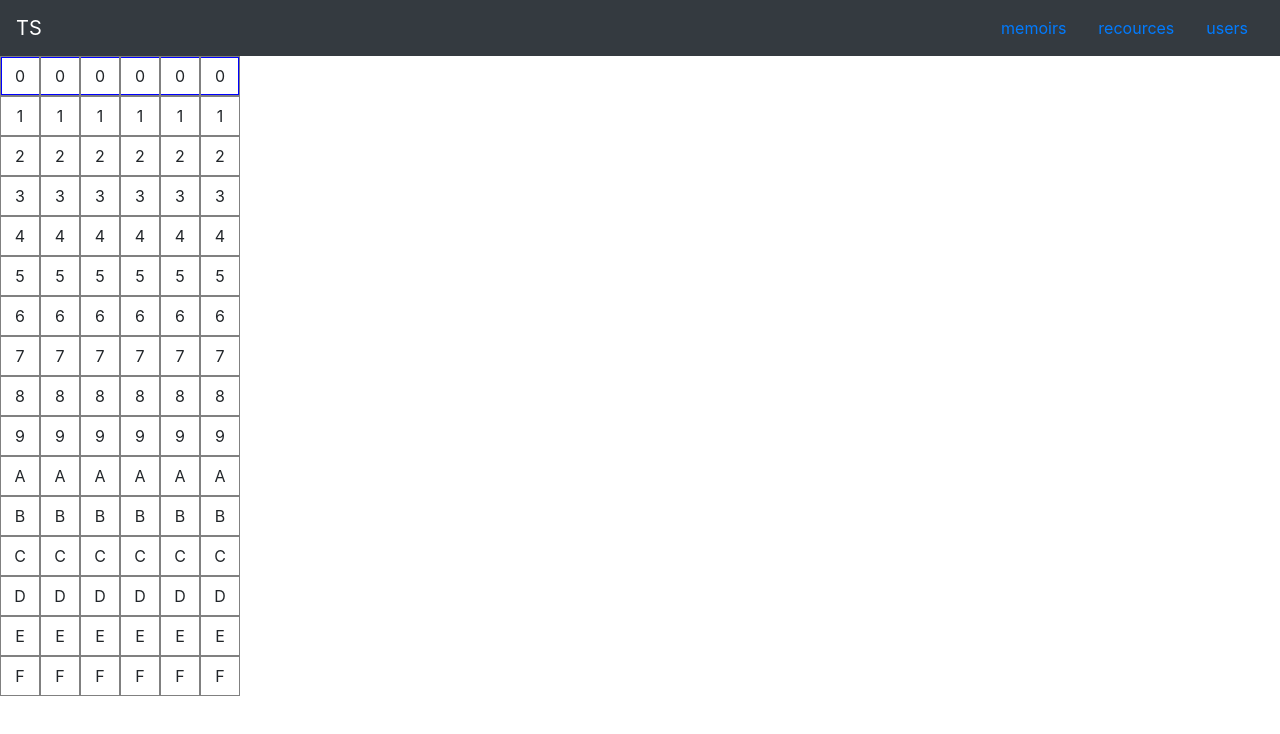
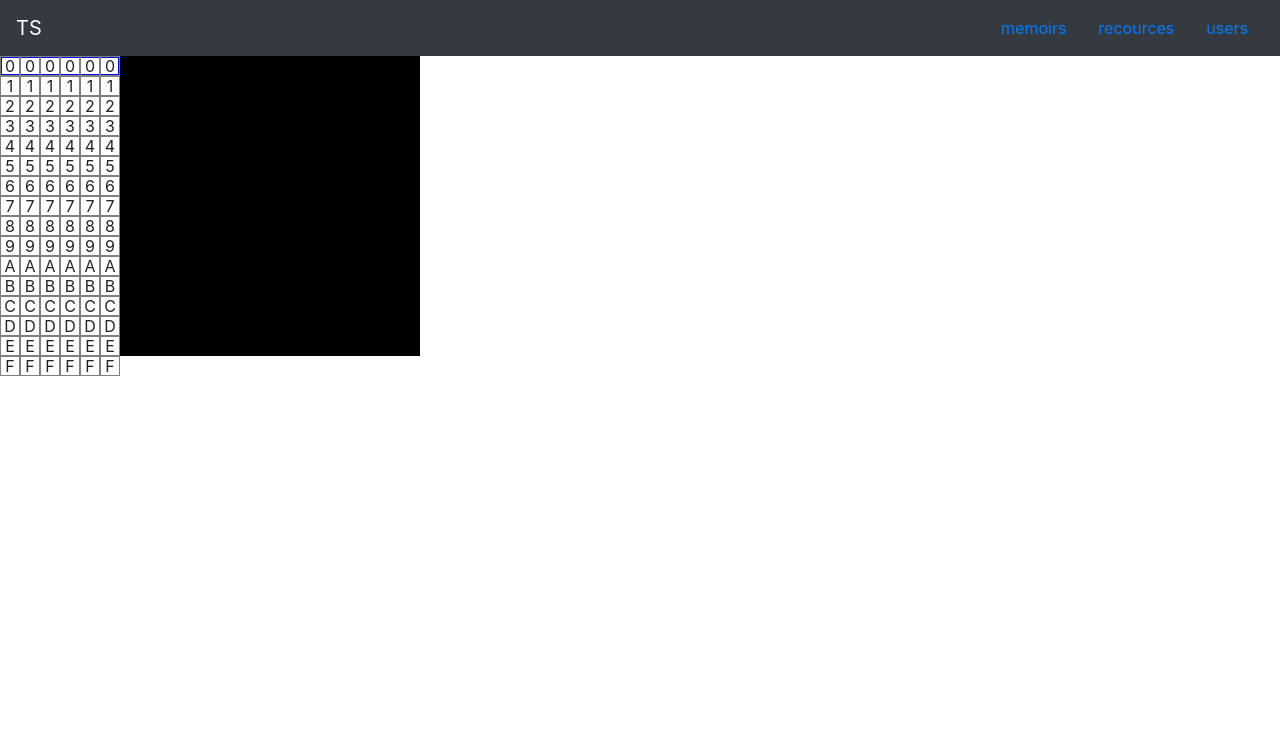
Before and after one commit to warpedpuppy/ts-frontend, a React (Create React App) app: page /css/color/hexidecimal in a window 1280 px wide. Shown: the top 734 px of the page. Built offline with nearby package versions, Linux system fonts and the light colour scheme.

Commit message:
started site structure

```diff
--- a/src/pages/css/color/hexidecimal/HexPicker.js
+++ b/src/pages/css/color/hexidecimal/HexPicker.js
@@ -6,10 +6,14 @@ export default class HexPicker extends Component {
   }
 
   render() {
+      let style = {
+          width: `${this.props.boxSize}px`,
+          height: `${this.props.boxSize}px`
+      }
     return (
       <div className="hex-picker">
          {
-             this.state.arr.map((item, index) => <div onClick={() => this.props.clickHandler(item)} key={index}>{item}</div>)
+             this.state.arr.map((item, index) => <div style={style} onClick={(e) => this.props.clickHandler(e, index, item, this.props.n)} key={index}>{item}</div>)
          }
       </div>
     );
--- a/src/pages/css/color/hexidecimal/Hexidecimal.css
+++ b/src/pages/css/color/hexidecimal/Hexidecimal.css
@@ -1,3 +1,7 @@
+.hexidecimal-page {
+    display: flex;
+}
+
 .hexidecimal {
     display: flex;
     position: relative;
@@ -9,3 +13,8 @@
     border: 2px solid blue;
     position: absolute;
 }
+
+.hexidecimal-color {
+    width: 300px;
+    height: 300px;
+}
--- a/src/pages/css/color/hexidecimal/Hexidecimal.js
+++ b/src/pages/css/color/hexidecimal/Hexidecimal.js
@@ -1,21 +1,46 @@
 import React, { Component } from 'react';
 import HexPicker from './HexPicker';
 import './Hexidecimal.css'
+import { cacheSlot } from '@apollo/client/cache';
 export default class Hexidecimal extends Component {
-
-  clickHandler = (id, item) => {
-    console.log(id)
+  state = {
+    hex: "000000",
+    boxSize: 20
+  }
+  clickHandler = (e, index, value, n) => {
+    console.log(e.target.parentElement, e.currentTarget)
+    let val = index * this.state.boxSize;
+    console.log(index, value, n)
+    e.target.parentElement.style.top = `-${val}px`;
+    let arr = this.state.hex.split('')
+    console.log(arr)
+    arr[parseInt(n, 10)] = value;
+    console.log(arr);
+    let str = arr.join('')
+    console.log(str)
+    this.setState({hex: str})
   }
   render() {
+    let style = {
+      backgroundColor: `#${this.state.hex}`
+    }
+    let width = 6 * this.state.boxSize;
+    let windowStyle = {
+      height: `${this.state.boxSize}px`,
+      width: `${width}px`,
+    }
     return (
-      <div className="hexidecimal">
-        <div className="hexidecimal-window"></div>
-        <HexPicker clickHandler={this.clickHandler} />
-        <HexPicker clickHandler={this.clickHandler} />
-        <HexPicker clickHandler={this.clickHandler} />
-        <HexPicker clickHandler={this.clickHandler} />
-        <HexPicker clickHandler={this.clickHandler} />
-        <HexPicker clickHandler={this.clickHandler} />
+      <div className="hexidecimal-page">
+        <div className="hexidecimal">
+          <div className="hexidecimal-window" style={windowStyle}></div>
+          <HexPicker clickHandler={this.clickHandler} n="0" boxSize={this.state.boxSize} />
+          <HexPicker clickHandler={this.clickHandler} n="1" boxSize={this.state.boxSize} />
+          <HexPicker clickHandler={this.clickHandler} n="2" boxSize={this.state.boxSize} />
+          <HexPicker clickHandler={this.clickHandler} n="3" boxSize={this.state.boxSize} />
+          <HexPicker clickHandler={this.clickHandler} n="4" boxSize={this.state.boxSize} />
+          <HexPicker clickHandler={this.clickHandler} n="5" boxSize={this.state.boxSize} />
+        </div>
+        <div style={style} className="hexidecimal-color"></div>
       </div>
     );
   }
```
Also changed, not shown: 1 other file (tests, documents, lock files or other folders).
